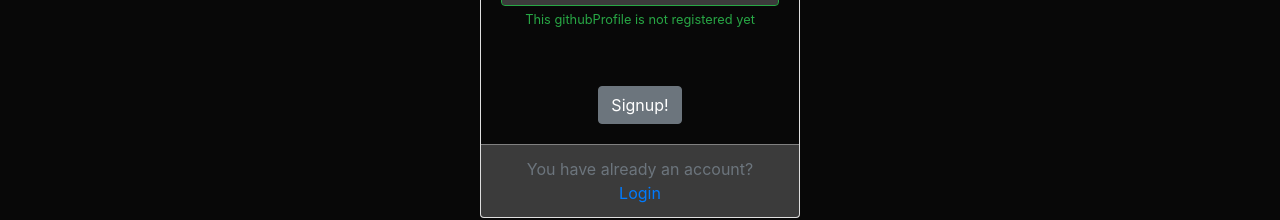
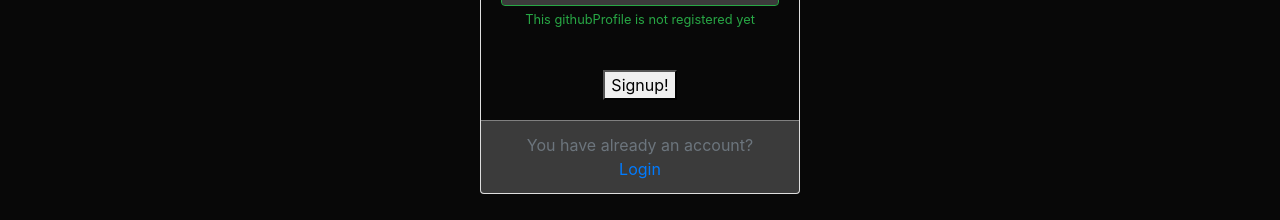
Before and after one commit to LJSkadi/RCL, a React (Create React App) app in the folder client/: page /signup in a window 1280 px wide. Shown: the part 566-786 px from the top of the page. Built offline with nearby package versions, Linux system fonts and the light colour scheme.

Commit message:
Signup works

```diff
--- a/client/src/api.js
+++ b/client/src/api.js
@@ -1,7 +1,7 @@
 import axios from 'axios';
 
 const service = axios.create({
-  baseURL: process.env.NODE_ENV === 'production' ? '/api' : 'http://localhost:3030/api',
+  baseURL: process.env.NODE_ENV === 'production' ? '/api' : 'http://localhost:3000/api',
 });
 
 const errHandler = err => {
--- a/client/src/components/Signup.js
+++ b/client/src/components/Signup.js
@@ -15,20 +15,25 @@ class Signup extends Component {
       email: "",
       name: "",
       password: "",
+      pictureUrl: "",
+      github: ""
     }
 
     this.handleClick = this.handleClick.bind(this);
-    this.handleInputChange = this.handleInputChange.bind(this);
+    //this.handleInputChange = this.handleInputChange.bind(this);
   }
 
   handleInputChange(stateFieldName, event) {
     let newState = {}
     newState[stateFieldName] = event.target.value;
+    // console.log("This is the newState", newState)
     this.setState(newState)
   }
 
   handleClick(e) {
     e.preventDefault()
+    console.log("stateeee ",this.state)
+
     let data = {
       email: this.state.email,
       name: this.state.name,
@@ -36,6 +41,7 @@ class Signup extends Component {
       pictureUrl: this.state.pictureUrl,
       github: this.state.github
     }
+    console.log(data)
     api.signup(data)
       .then(result => {
         console.log('SUCCESS!')
@@ -101,9 +107,9 @@ class Signup extends Component {
                     <FormFeedback invalid>This githubProfile is already registered!</FormFeedback>
                     </FormGroup>
                 <br />
+            <button onClick={this.handleClick}>Signup!</button>
               </form>
             </CardText>
-            <Button onClick={this.handleClick}>Signup!</Button>
           </CardBody>
           <CardFooter className="CardFooter text-muted" style={{ backgroundColor: '#3b3b3b', borderColor: '#808080' }}>You have already an account?<br />
             <CardLink href="/login">Login</CardLink>
```
